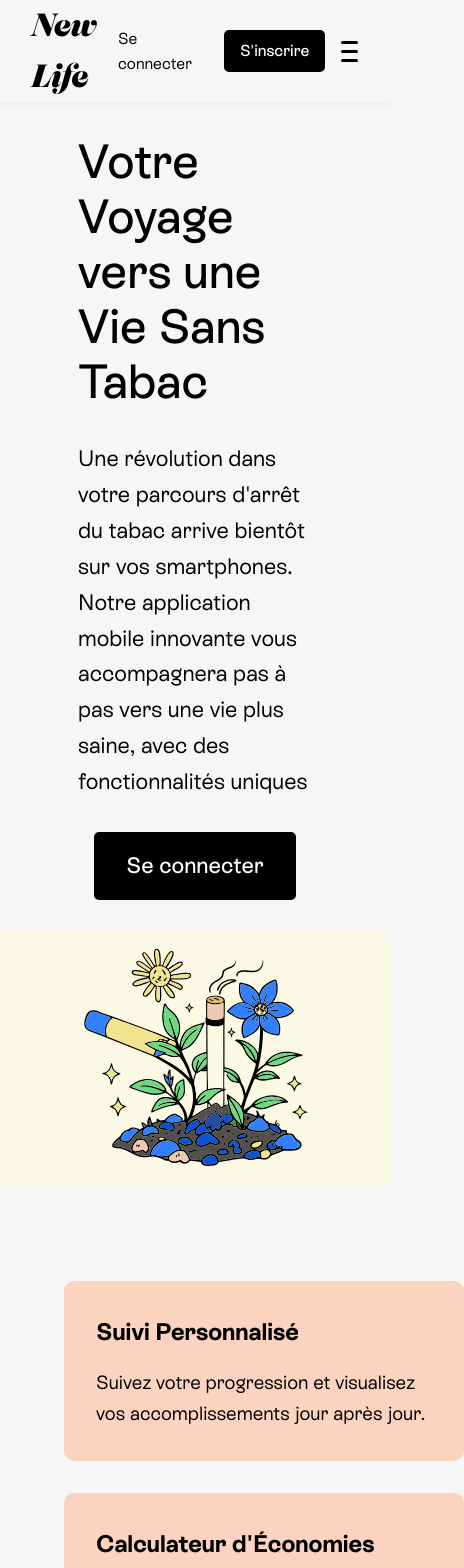
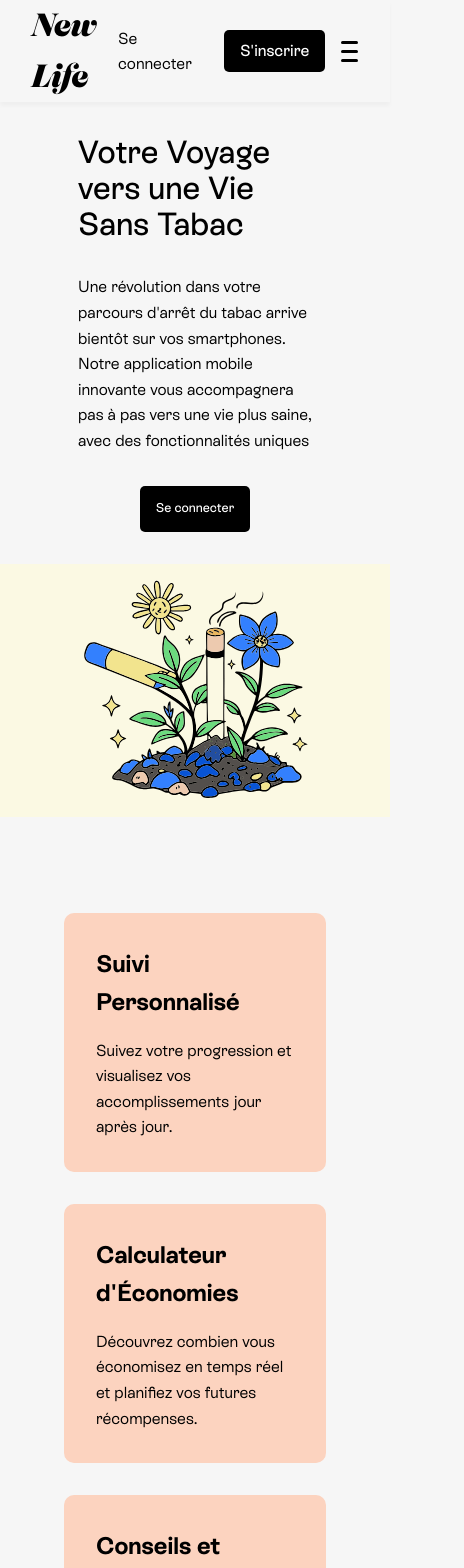
Before and after one commit to Lucacist/new-life-next, a Next.js app: page / in a window 390 px wide. Shown: the top 1568 px of the page, 464 px wide, since content can reach past the window. Built offline with nearby package versions, Linux system fonts and the light colour scheme; no server answers.

Commit message:
feat: add global styles with fonts, layout, and responsive design

```diff
--- a/app/globals.css
+++ b/app/globals.css
@@ -656,6 +656,12 @@ button[role="tab"]:hover {
   }
 }
 
+@media (max-width: 1000px) {
+  .home-page-divider3-content img {
+    width: 25vw;
+  }
+}
+
 @media (max-width: 850px) {
   h1 {
     font-size: 3rem;
@@ -672,6 +678,10 @@ button[role="tab"]:hover {
 @media screen and (max-width: 768px) {
   .burger-menu {
     display: flex;
+  }
+
+  .home-page-buttons a {
+    font-size: 1rem;
   }
 
   .navbar {
@@ -715,6 +725,7 @@ button[role="tab"]:hover {
   .home-page-divider2 {
     flex-direction: column;
     gap: 2rem;
+    padding: 0 4rem 4rem 4rem;
   }
   .smoking-stats-container {
     width: 100%;
@@ -729,3 +740,40 @@ button[role="tab"]:hover {
     max-width: 100%;
   }
 }
+@media (max-width: 550px) {
+  .home-page-divider {
+    grid-template-columns: repeat(auto-fill, minmax(300px, 1fr));
+  }
+  .home-page-divider3-content img {
+    width: 30vw;
+  }
+}
+
+@media (max-width: 500px) {
+  h1 {
+    font-size: 2rem;
+  }
+  .home-page-divider3 h1 {
+    font-size: 1.5rem;
+  }
+  h2 {
+    font-size: 1.5rem;
+  }
+  p,
+  .home-page-divider .content p {
+    font-size: 1rem;
+  }
+
+  .home-page-buttons a {
+    font-size: 0.8rem;
+  }
+  .home-page-buttons {
+    padding: 0.8rem 1rem;
+  }
+}
+
+@media (max-width: 450px) {
+  .home-page-divider {
+    grid-template-columns: repeat(auto-fill, minmax(200px, 1fr));
+  }
+}
```
